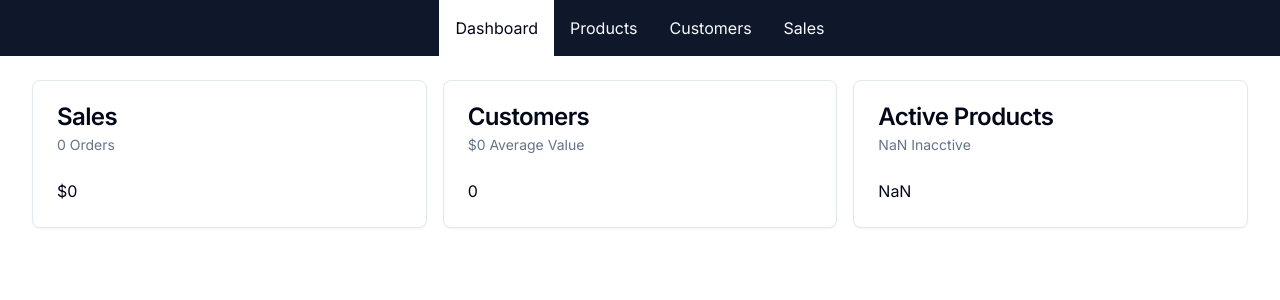
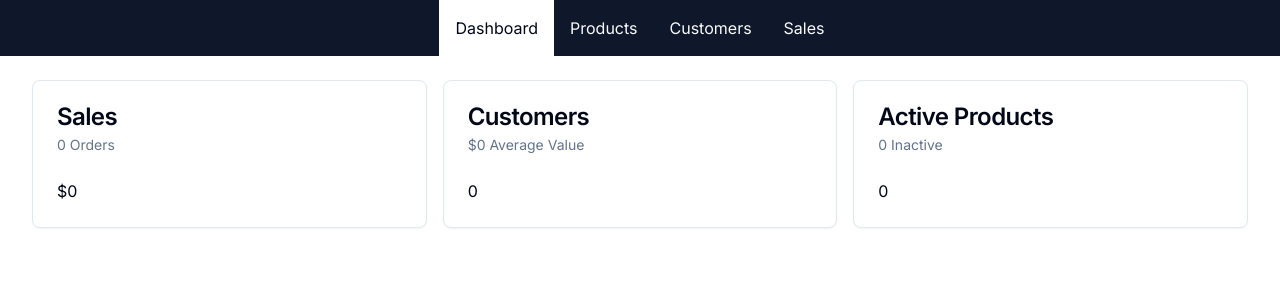
Before and after one commit to FullStackin/ShopVerse, a Next.js app: page /admin in a window 1280 px wide. Shown: the top 300 px of the page. Built offline with nearby package versions, Linux system fonts and the light colour scheme; no server answers; the database is empty.

Commit message:
update product data

```diff
--- a/src/app/admin/page.tsx
+++ b/src/app/admin/page.tsx
@@ -13,11 +13,19 @@
     _sum: { priceInCents: true },
     _count: true,
   });
-
   return {
-    amount: (data._sum.pricePaidInCents || 0) / 100,
+    amount: (data._sum.priceInCents || 0) / 100,
     numberOfSales: data._count,
   };
+}
+
+async function getProductData() {
+  const [activeCount, InactiveCount] = await Promise.all([
+    db.product.count({ where: { isAvailableForPurchase: true } }),
+    db.product.count({ where: { isAvailableForPurchase: false } }),
+  ]);
+
+  return { activeCount, InactiveCount };
 }
 
 async function getUserData() {
@@ -32,15 +40,15 @@
     averageValuePerUser:
       userCount === 0
         ? 0
-        : (orderData._sum.pricePaidInCents || 0) / userCount / 100,
+        : (orderData._sum.priceInCents || 0) / userCount / 100,
   };
 }
 
 export default async function AdminDashboard() {
-  const [salesData, userData] = await Promise.all([
+  const [salesData, userData, productData] = await Promise.all([
     getSalesData(),
-
     getUserData(),
+    getProductData(),
   ]);
 
   return (
@@ -59,8 +67,8 @@
       />
       <DashboardCard
         title="Active Products"
-        subtitle={`${formatNumber()} Inacctive`}
-        body={formatNumber()}
+        subtitle={`${formatNumber(productData.InactiveCount)} Inactive`}
+        body={formatNumber(productData.activeCount)}
       />
     </div>
   );
```
